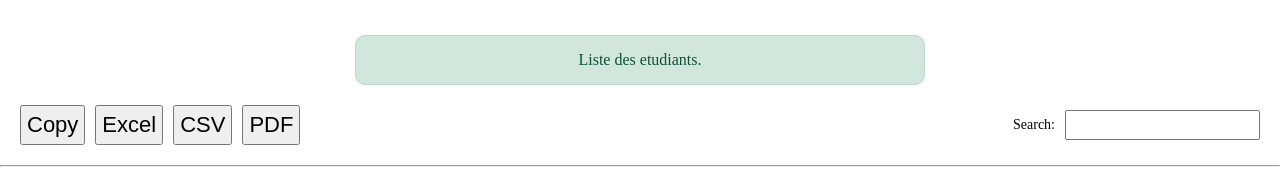
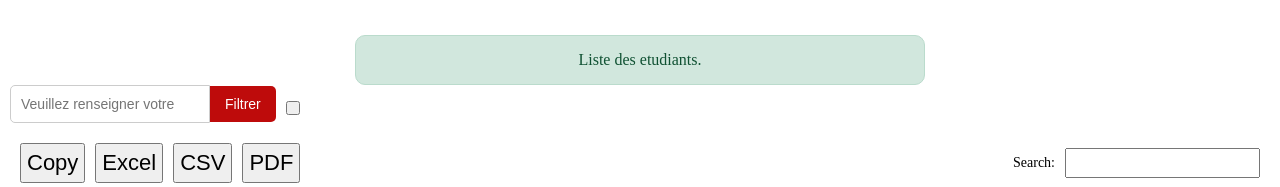
Before and after one commit to louay-dardouri/TP_PHP, a PHP site: page /listeEtudiants.php in a window 1280 px wide. Shown: the part 66-253 px from the top of the page. Run offline with PHP 8.4, Linux system fonts and the light colour scheme; the visitor is signed in with stand-in values (Sample User, id 1); data that the repository does not hold is empty.

Commit message:
liste des etudiant page (Admin mode)

```diff
--- a/StudentsManagementSystem/css/liste.css
+++ b/StudentsManagementSystem/css/liste.css
@@ -87,3 +87,49 @@
   background-color: #f8d7da;
   border-color: #f5c2c7;
 }
+.icon-1 {
+  font-size: 40px;
+  cursor: pointer;
+}
+
+.icon-1:hover i {
+  color: gray;
+}
+form{
+  margin-left: 10px;
+}
+.filter-container {
+  margin-left: 10px;
+  display: flex;
+  align-items: center;
+}
+.filter-input {
+  padding: 10px;
+  border: 1px solid #ccc;
+  border-radius: 5px 0 0 5px;
+  outline: none;
+  font-size: 14px;
+  width: 200px;
+}
+.filter-button {
+  padding: 10px 15px;
+  border: none;
+  background-color: rgb(190, 11, 11);
+  color: white;
+  cursor: pointer;
+  border-radius: 0 5px 5px 0;
+  font-size: 14px;
+}
+.filter-button:hover {
+  background-color: darkred;
+}
+
+.icon {
+  font-size: 20px;
+  color: #3498db;
+  cursor: pointer;
+}
+
+.icon:hover i {
+  color: gray;
+}
--- a/StudentsManagementSystem/listeEtudiants.php
+++ b/StudentsManagementSystem/listeEtudiants.php
@@ -2,7 +2,7 @@
 
 $cssPath = 'css/liste.css';
 $pageTitle = 'Students List';
-
+include_once 'isAuthentificated.php';
 include_once 'class/autoloader.php';
 include_once 'fragments/header.php';
 ?>
@@ -10,7 +10,15 @@
 <div class="alert alert-success">
     Liste des etudiants.
 </div>
-
+<div class="filter-container">
+  <input type="text" class="filter-input" placeholder="Veuillez renseigner votre">
+  <button class="filter-button">Filtrer</button>
+  <form action="addEtudiant.php" method="post" style="display: inline;">
+      <button type="submit" class="icon">
+        <i class="fa-solid fa-user-plus icon-1"></i>
+      </button>
+  </form>
+</div>
 <div class="container">
   <div class="buttons-container">
     <button type="">Copy</button>
@@ -40,7 +48,7 @@
 
 $db = ConnexionDB::getInstance();
 $st = new Etudiant($db);
-
+$user = new Utilisateur($db);
 $etudiants = $st->listEtudiants();
 foreach ($etudiants as $et) {
   echo '<tr>';
@@ -50,12 +58,29 @@
   echo '<td>'.$et['birthday'].'</td>';
   echo '<td>'.$et['section'].'</td>';
   echo '<td>
-                  <form action="detailEtudiant.php" method="get">
+            <div class="icon-row">
+              <form action="detailEtudiant.php" method="get" style="display: inline;">
                   <input type="hidden" name="id" value="'.$et['id'].'">
-                      <button type="submit">
-                          &#9432;
+                  <button type="submit" class="icon">
+                      <i class="fa-solid fa-circle-info"></i>
+                  </button>
+              </form>';
+              if ($user->isAdmin($_SESSION['user_id'])) {
+                echo '<form action="deleteEtudiant.php" method="post" style="display: inline;">
+                    <input type="hidden" name="id" value="'.$et['id'].'">
+                    <button type="submit" class="icon" onclick="return confirm(\'Are you sure you want to delete this student?\');">
+                        <i class="fa-solid fa-eraser"></i>
                     </button>
                 </form>
+
+                <form action="updateEtudiant.php" method="get" style="display: inline;">
+                    <input type="hidden" name="id" value="'.$et['id'].'">
+                    <button type="submit" class="icon">
+                        <i class="fa-solid fa-square-pen"></i>
+                    </button>
+                </form>';
+              }
+            echo '</div>
         </td>';
   echo '</tr>';
 }
```
Lines whose indentation alone changed are shown as unchanged.
